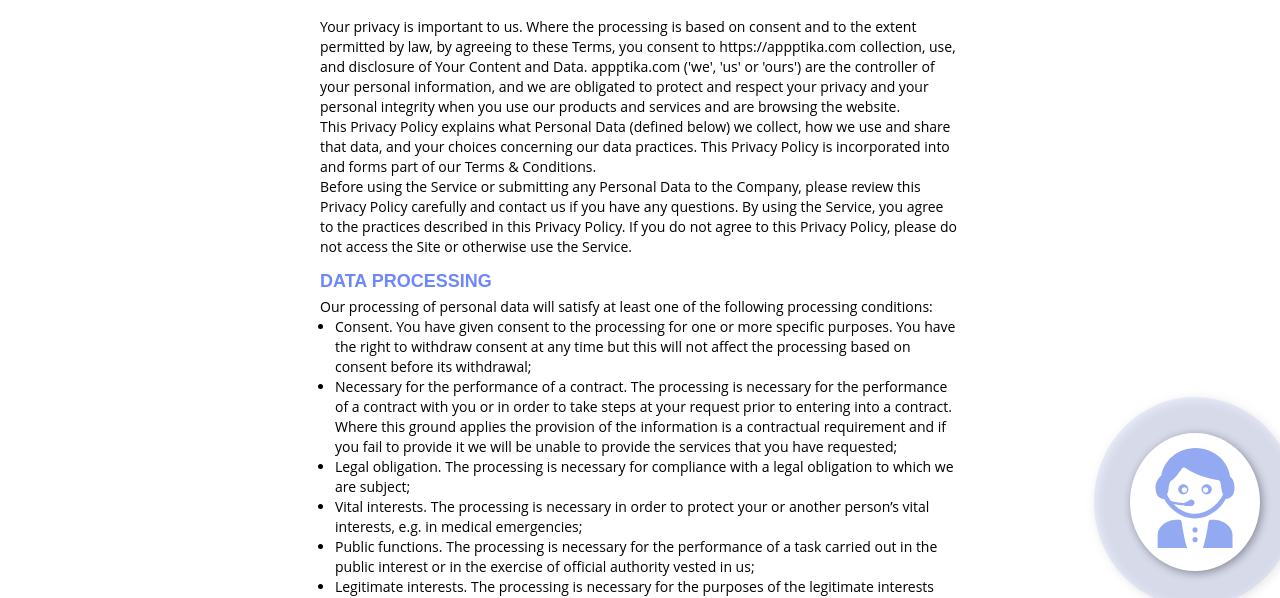
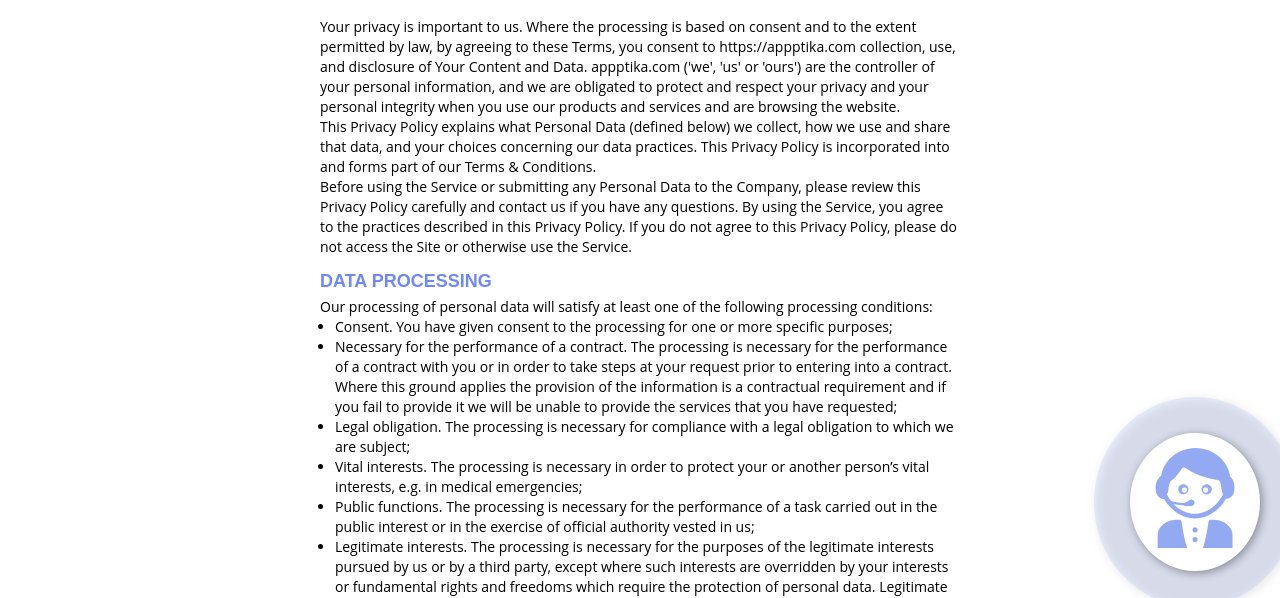
Before and after one commit to adavice/appptika, a plain HTML site: page policy.html in a window 1280 px wide. Shown: the part 209-807 px from the top of the page. Drawn offline with Linux system fonts and the light colour scheme.

Commit message:
Update policy.html

```diff
--- a/policy.html
+++ b/policy.html
@@ -103,11 +103,7 @@
                     Our processing of personal data will satisfy at least one of the following processing conditions:
                 </p>
                 <ul>
-                    <li>Consent. You have given consent to the processing for one or more specific purposes. You
-                        have
-                        the
-                        right to withdraw consent at any time but this will not affect the processing based on consent
-                        before its withdrawal;</li>
+                    <li>Consent. You have given consent to the processing for one or more specific purposes;</li>
                     <li>Necessary for the performance of a contract. The processing is necessary for the
                         performance
                         of a
```
